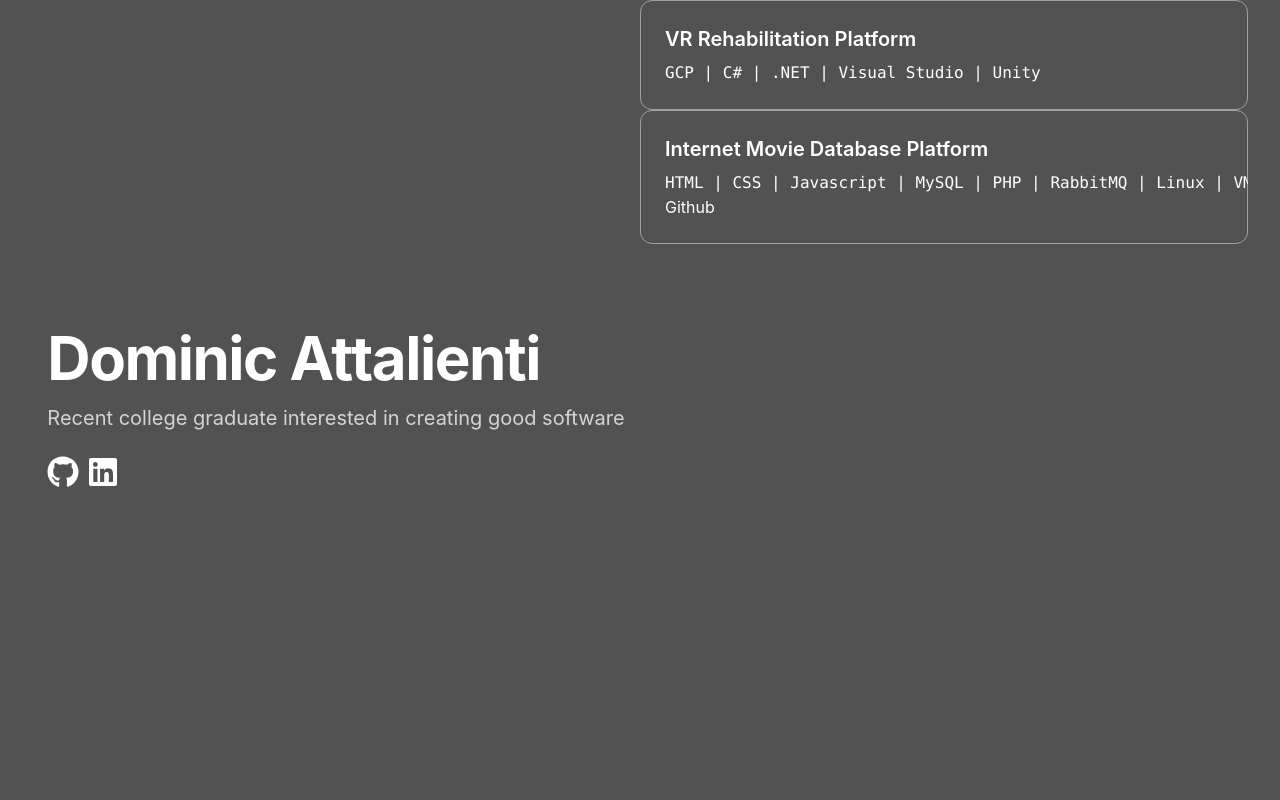
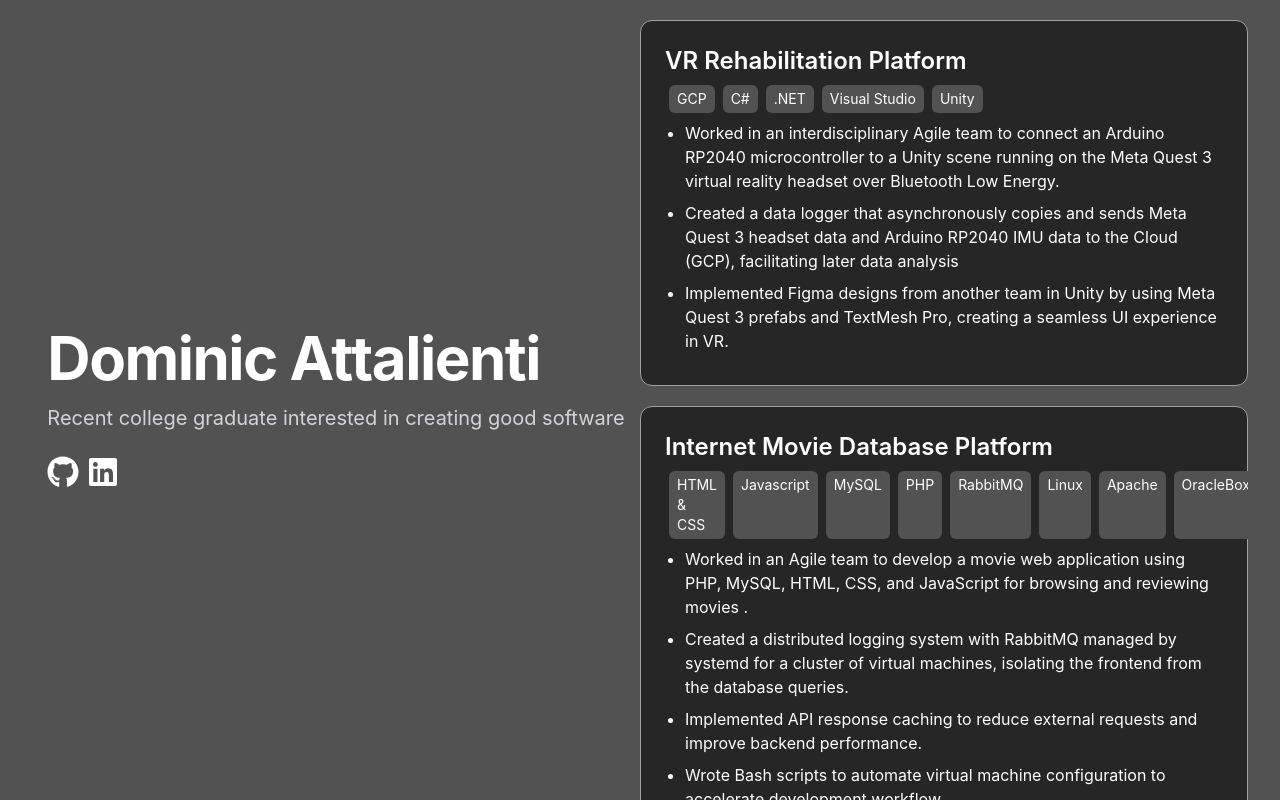
Before and after one commit to dominicattal/dominicattal.github.io, a React app: page / in a window 1280 px wide. Built offline with nearby package versions, Linux system fonts and the light colour scheme; the HTML template or start-up script is replaced by a standard one.

Commit message:
made keywords rounded

```diff
--- a/src/components/Home.tsx
+++ b/src/components/Home.tsx
@@ -30,17 +30,118 @@
             <ProjectCard
               title="VR Rehabilitation Platform"
               keywords={["GCP", "C#", ".NET", "Visual Studio", "Unity"]}
-              description={[
-                "Worked in an interdisciplinary Agile team to connect an Arduino RP2040 microcontroller to a Unity scene running on the Meta Quest 3 virtual reality headset over Bluetooth Low Energy."
+              bullet_points={[
+                "Worked in an interdisciplinary Agile team to connect an Arduino RP2040 microcontroller to a Unity scene running on the Meta Quest 3 virtual reality headset over Bluetooth Low Energy.",
+                "Created a data logger that asynchronously copies and sends Meta Quest 3 headset data and Arduino RP2040 IMU data to the Cloud (GCP), facilitating later data analysis",
+                "Implemented Figma designs from another team in Unity by using Meta Quest 3 prefabs and TextMesh Pro, creating a seamless UI experience in VR."
               ]}
             />
             <ProjectCard
               title="Internet Movie Database Platform"
-              keywords={["HTML", "CSS", "Javascript", "MySQL", "PHP", "RabbitMQ", "Linux", "VMWare", "OracleBox"]}
-              description={[
-                "This is a test for short description"
+              keywords={["HTML & CSS", "Javascript", "MySQL", "PHP", "RabbitMQ", "Linux", "Apache", "OracleBox"]}
+              bullet_points={[
+                "Worked in an Agile team to develop a movie web application using PHP, MySQL, HTML, CSS, and JavaScript for browsing and reviewing movies .",
+                "Created a distributed logging system with RabbitMQ managed by systemd for a cluster of virtual machines, isolating the frontend from the database queries.",
+                "Implemented API response caching to reduce external requests and improve backend performance.",
+                "Wrote Bash scripts to automate virtual machine configuration to accelerate development workflow."
               ]}
-              github="github fi there is one"
+              github="https://github.com/dominicattal/rabbitmqphp_example"
+            />
+            <ProjectCard
+              title="GPU-Accelerated Machine Learning Model"
+              keywords={["C", "OpenCL", "Python"]}
+              bullet_points={[
+                "Prototyped a Variational Autoencoder in Python using PyTorch and developed a GPU-accelerated C/OpenCL implementation to improve computational efficiency.",
+                "Optimized compute-intensive workloads using OpenCL kernels and low-level memory management techniques for parallel GPU execution.",
+                "Used GDB and Valgrind on Linux to diagnose memory leaks, invalid memory access, and runtime errors during low-level systems debugging."
+              ]}
+              github="github.com/dominicattal/opencl"
+            />
+            <ProjectCard
+              title="Competitive Programming Platform"
+              keywords={["HTML & CSS", "Javascript", "PHP", "C", "SQLite"]}
+              bullet_points={[
+                "Prototyped a Variational Autoencoder in Python using PyTorch and developed a GPU-accelerated C/OpenCL implementation to improve computational efficiency.",
+                "Optimized run handling using multi-threading, improving backend efficiency.",
+                "Learned GDB and Valgrind on Linux to diagnose memory leaks, invalid memory access, and runtime errors during low-level systems debugging.",
+                "Developed cross-platform networking layer in C compatible with both Windows and Linux socket APIs."
+              ]}
+              github="https://github.com/dominicattal/codecontest"
+            />
+            <ProjectCard
+              title="Multithreaded Game Engine"
+              keywords={["C", "OpenGL", "GLFW"]}
+              bullet_points={[
+                "Developed a multithreaded game engine in C using OpenGL for users to create levels based on a popular game.",
+                "Separated rendering and game logic into parallel threads to improve frame consistency and runtime responsiveness.",
+                "Implemented view and projection matrix transformations to map 3D coordinates into screen space."
+              ]}
+              github="https://github.com/dominicattal/soultaker"
+            />
+            <ProjectCard
+              title="Multithreaded Voxel Renderer"
+              keywords={["C", "OpenMP", "OpenGL", "GLFW"]}
+              bullet_points={[
+                "Developed a high-performance 3D voxel renderer in C using OpenGL featuring procedurally generated randomized terrain and real-time rendering pipelines.",
+                "Parallelized terrain generation workloads with OpenMP to reduce chunk generation latency and improve runtime performance."
+              ]}
+              github="https://github.com/dominicattal/voxels"
+            />
+            <ProjectCard
+              title="Gundam Marketplace Platform"
+              keywords={["Angular", "Typescript", "Bootstrap", "Express", "MongoDB"]}
+              bullet_points={[
+                "Worked in Agile team to build a marketplace platform for Gundam figures featuring searchable listings, automated data aggregation, and a responsive frontend interface.",
+                "Leveraged AI-assisted development workflows to accelerate implementation and streamline data acquisition pipelines.",
+                "Implemented backend services in TypeScript to process, aggregate, and serve marketplace data efficiently."
+              ]}
+              github="https://github.com/dominicattal/it340-project"
+            />
+            <ProjectCard
+              title="AI Resume Analyzer"
+              keywords={["React", "OpenAI API", "Javascript", "Express"]}
+              bullet_points={[
+                "Collaborated with an Agile team to develop AI-powered resume analysis web application.",
+                "Integrated LLM APIs to generate resume improvement suggestions based on job descriptions and user skillsets."
+              ]}
+              github="https://github.com/soiafu/resume_analyzer_team7"
+            />
+            <ProjectCard
+              title="Decision Tree"
+              keywords={["C"]}
+              bullet_points={[
+                "Developed a decision tree classifier in C that constructs best-fit models from tabular datasets using recursive partitioning algorithms.",
+                "Tested on several datasets including iris, bikes, diabetes, and MNIST hand-written digits.",
+                "Parallelized dataset processing and tree construction using multithreading to improve training performance."
+              ]}
+              github="https://github.com/dominicattal/decision-tree"
+            />
+            <ProjectCard
+              title="Json Parser"
+              keywords={["C"]}
+              bullet_points={[
+                "Programmed simple open-source C API for reading json files, including CRUD operations for all json types.",
+                "Created many tests to verify the parser worked correctly."
+              ]}
+              github="https://github.com/dominicattal/json-parser"
+            />
+            <ProjectCard
+              title="AI Models Performance Analysis"
+              keywords={["Python"]}
+              bullet_points={[
+                "Analyzed the performance and cost efficiency of several popular AI models.",
+                "Created many tests to verify the parser worked correctly."
+              ]}
+              github="https://github.com/dominicattal/ai-model-analysis"
+            />
+            <ProjectCard
+              title="History Research Project"
+              keywords={["Python", "MS Word", "MS Excel"]}
+              bullet_points={[
+                "Conducted original research on an organization’s treasury reports from the 1950s-1970s.",
+                "Used pandas to manipulate data and matplotlib to visualize data."
+              ]}
+              github="https://github.com/dominicattal/history-research"
             />
           </div>
         </div>
--- a/src/components/ProjectCard.tsx
+++ b/src/components/ProjectCard.tsx
@@ -2,9 +2,9 @@
   title: string;
   bullet_points: string[];
   keywords: string[];
-  demo: string;
-  route: string;
-  github: string;
+  demo?: string;
+  route?: string;
+  github?: string;
 };
 
 export default function ProjectCard({
@@ -16,45 +16,47 @@
   github,
 }: ProjectCardProps) {
   return (
-    <div className="rounded-xl border border-neutral-400 p-6">
+    <div className="rounded-xl border border-neutral-400 bg-neutral-800 p-6 my-5">
 
-      <h3 className="mb-2 text-xl font-semibold">
+      <h3 className="mb-2 text-2xl font-semibold">
         {title}
       </h3>
 
-      <pre>
+      <div className="flex mb-2">
         {Array.isArray(keywords) &&
           keywords.map((tech, index) => (
-            <span key={tech}>
-              {tech}{index < keywords.length - 1 ? " | " : ""}
+            <span className="rounded-md bg-neutral-600 px-2 py-1 text-sm mx-1" key={tech}>
+              {tech}
             </span>
           ))
         }
-      </pre>
+      </div>
 
-      {Array.isArray(bullet_points) &&
-        bullet_points.map((point) => (
-          <p>
-            {point}
-          </p>
-        ))
-      }
+      <ul className="list-disc pl-5 mb-2">
+        {Array.isArray(bullet_points) &&
+          bullet_points.map((point, index) => (
+            <li key={index} className="mb-2">
+              {point}
+            </li>
+          ))
+        }
+      </ul>
 
       <div className="flex gap-4">
         {route && (
-          <a href={route}>
+          <a>
             Info
           </a>
         )}
 
         {github && (
-          <a href={github}>
+          <a target="_blank" rel="noopener noreferrer" className="lex items-center gap-2 text-zinc-400 hover:text-white" href={github}>
             Github
           </a>
         )}
 
         {demo && (
-          <a href={demo}>
+          <a target="_blank" rel="noopener noreferrer" href={demo}>
             Demo
           </a>
         )}
```
